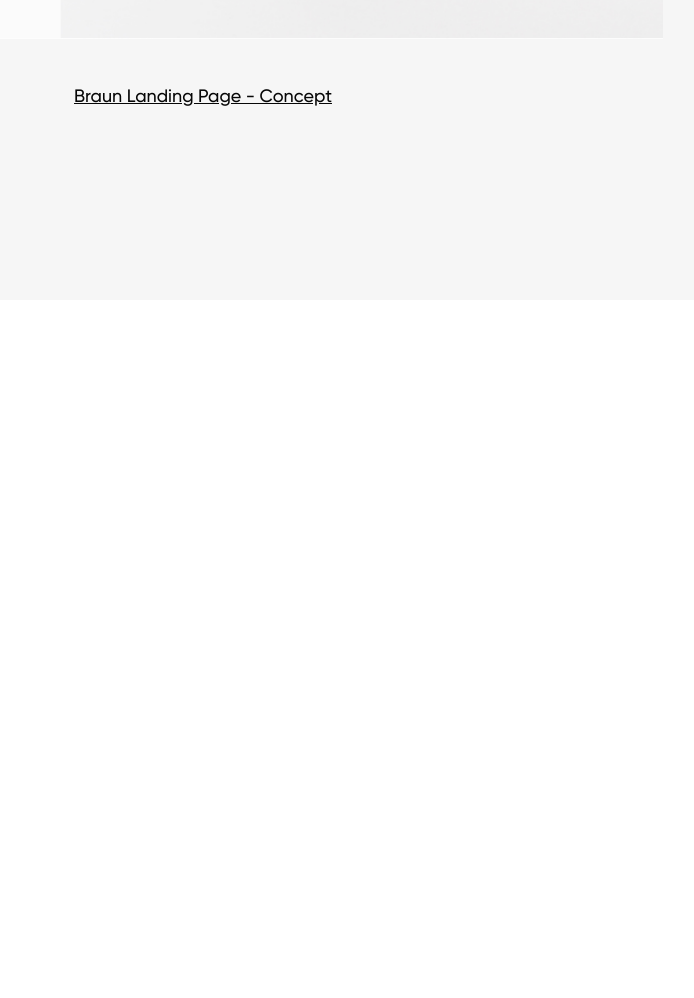
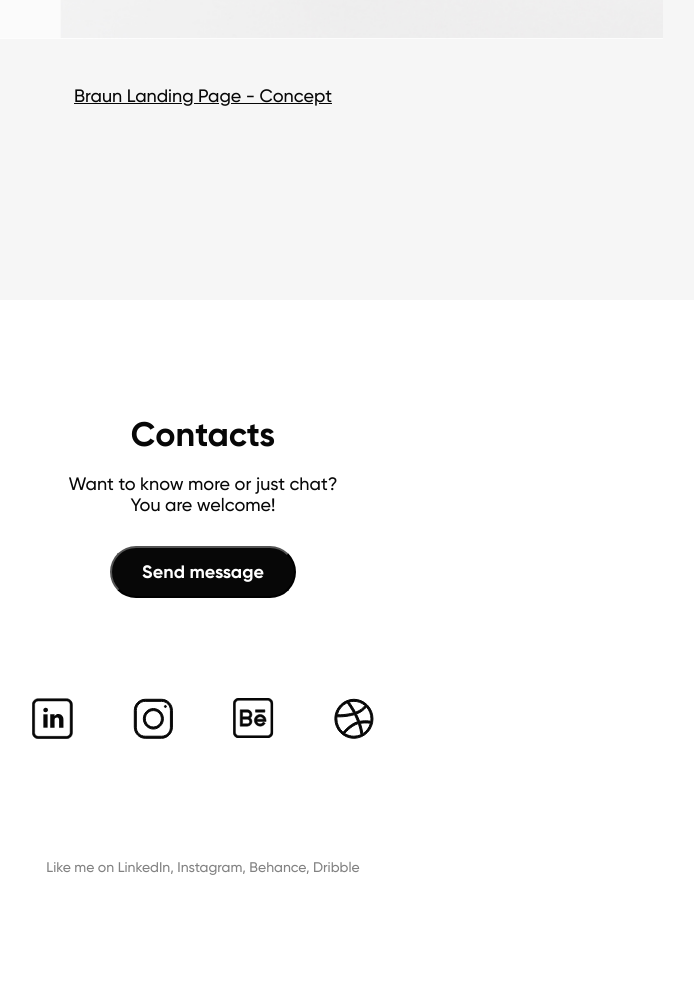
Before and after one commit to Shanakyan/DenisNovik, a plain HTML site: page index.html in a window 1280 px wide. Shown: the part 3792-4790 px from the top of the page, without its empty margins (437-1131 px from the left). Before the commit the page ends 4092 px from the top, so only its background shows below. Drawn offline with Linux system fonts and the light colour scheme.

Commit message:
animation

```diff
--- a/index.html
+++ b/index.html
@@ -13,24 +13,24 @@
     <div class="container">
         <header class="header">
             <nav class="header_menu ">
-                <a class="item" href="#">Home</a>
-                <a class="item" href="#">About me</a>
-                <a class="item" href="#">Skills</a>
-                <a class="item" href="#">Portfolio</a>
-                <a class="item" href="#">Contacts</a>
+                <a class="item"  href="#home">Home</a>
+                <a class="item"  href="#About me">About me</a>
+                <a class="item" href="#skills">Skills</a>
+                <a class="item" href="#portfolio">Portfolio</a>
+                <a class="item" href="#contacts">Contacts</a>
             </nav>
 
         </header>
 
         <section class="title">
-            <h1 class="title-name">Denis Novik</h1>
+            <h1 id="home"  class="title-name">Denis Novik</h1>
             <p class="title-text">UX | UI designer 24 years old, Minsk</p>
         </section>
         <img class="img-DenisNovik" src="./img/DenisNovik-img.jpg" alt="DenisNovik">
     </div>
 
     <section class="About-me background-grey">
-        <h2 class="h2">About me</h2>
+        <h2 id="About me" class="h2">About me</h2>
         <p class="AboutMe_text text ">
             Hi, I'm Denis – UX/UI designer from Minsk.
             I'm interested in design and everything connected with
@@ -46,7 +46,7 @@
 
     <section class="skills container">
 
-        <h2 class="h2">Skills</h2>
+        <h2  id="skills" class="h2">Skills</h2>
         <p class="skills-text  text">
             I work in such programs as
         </p>
@@ -74,7 +74,7 @@
 
     </section>
 
-    <section class="background-grey">
+    <section id="portfolio" class="background-grey">
         <div class="Portfolio  container">
         <h2 class="Portfolio-title">Portfolio</h2>
         <div class="portfolio-project">
@@ -96,6 +96,24 @@
         </div>
     </div>
     </section>
+    <footer id="contacts" class="Contacts">
+        <h2 class="h2">Contacts</h2>
+        <p class="contacts-text text">
+            Want to know more or just chat?
+            You are welcome!
+        </p>
+        <button class="btn" type="submit">Send message</button>
+       <div class="soc-icons">
+        <a  href="#"><img class="icon" src="./img/icon1.svg" alt="LinkIdn"></a>
+        <a class="icon" href="#"><img src="./img/icon2.svg" alt="Instagram"></a>
+        <a class="icon" href="#"><img src="./img/icon3.svg" alt="Behance"></a>
+        <a class="icon" href="#"><img src="./img/icon4.svg" alt="surface"></a>
+       </div>
+        <p class="icons-text">Like me on
+            LinkedIn, Instagram, Behance, Dribble
+        </p>
+
+    </footer>
     </div>
 </body>
 
--- a/style.css
+++ b/style.css
@@ -84,6 +84,10 @@
     margin-bottom: 104px;
 
 }
+/* .img-DenisNovik:hover{
+    overflow: hidden;
+    transform: scale(1.1);
+} */
 
 /*-----------------------------------------sectionAbout me--------------------------------*/
 .About-me {
@@ -173,14 +177,14 @@
 .Portfolio {
     text-align: center;
     padding: 112px 10px 95px 10px;
+    margin-bottom: 114px;
 }
 
 .Portfolio-title {
    margin-bottom: 47px;
 
 }
-.portfolio-project {
-}
+
 .portfolio-img {
     width: 100%;
     height: auto;
@@ -195,3 +199,54 @@
     font-weight: 400;
     margin-bottom: 99px;
     }
+/*-------------------------------footer----------------------------------*/
+
+.Contacts {
+    display: flex;
+    flex-direction: column;
+    align-items: center;
+}
+
+.contacts-text {
+    width: 100%;
+    max-width: 275px;
+    height: 44px;
+    flex-shrink: 0;
+    margin-bottom: 29px;
+}
+
+.btn {
+    background-color: #070707;
+    cursor: pointer;
+
+    color: #FFF;
+    text-align: center;
+    font-family: Gilroy-Bold;
+    font-size: 18px;
+    font-weight: 400;
+    padding: 13px 30px;
+    border-radius: 35px;
+    margin-bottom: 100px;
+    transition: all 0.3s ease;
+
+}
+.btn:hover{
+    background-color: #F6F6F6;
+    color: #070707;
+}
+.soc-icons {
+    width: 100%;
+    max-width: 342px;
+    display: flex;
+    justify-content: space-between;
+    align-items: center;
+    margin-bottom: 116px;
+}
+.icons-text {
+    color: #828282;
+    text-align: center;
+    font-family: Gilroy-Medium;
+    font-size: 14px;
+    font-weight: 400;
+    margin-bottom: 123px;
+}
```
Also changed, not shown: img/icon1.svg (added), img/icon2.svg (added), img/icon3.svg (added), img/icon4.svg (added).
